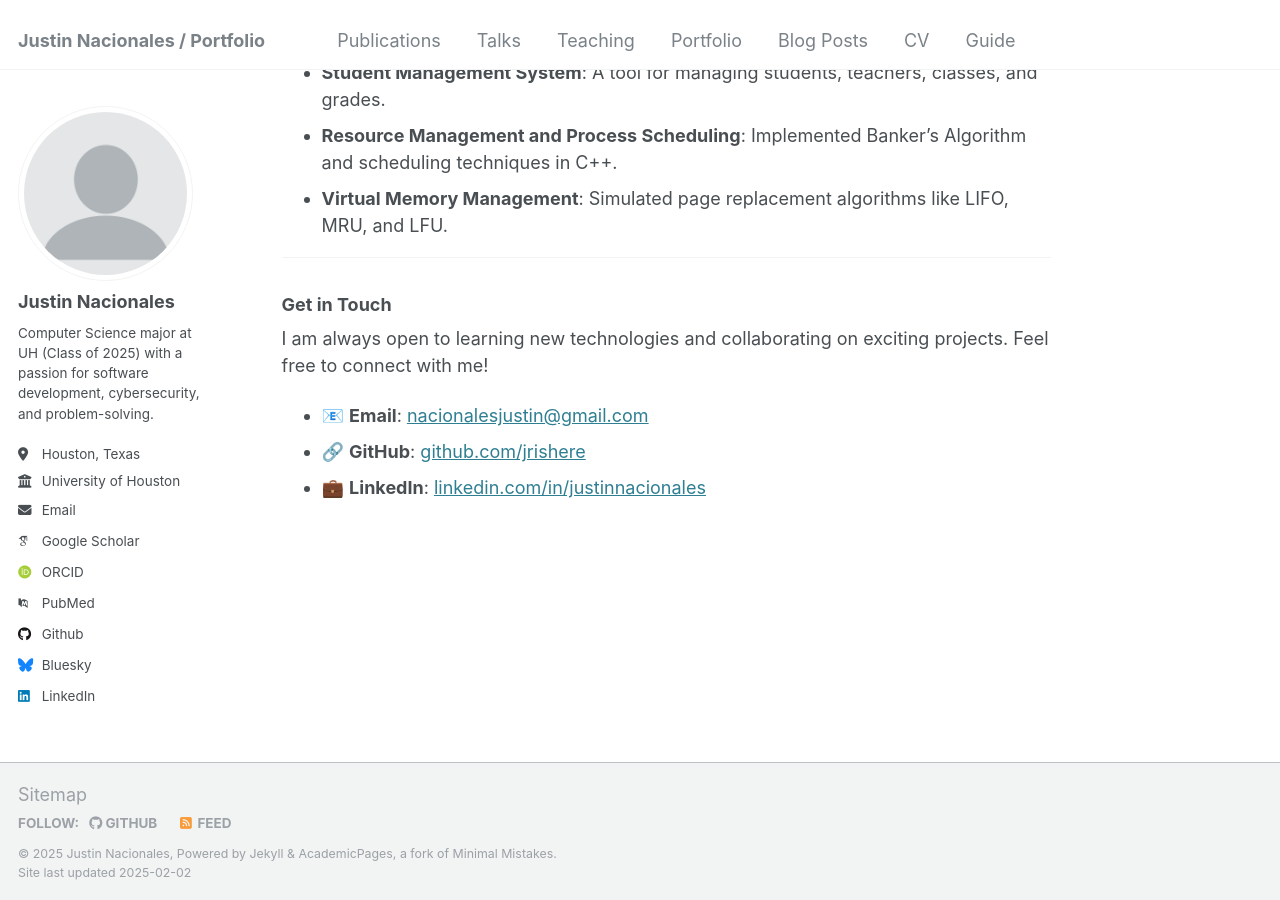
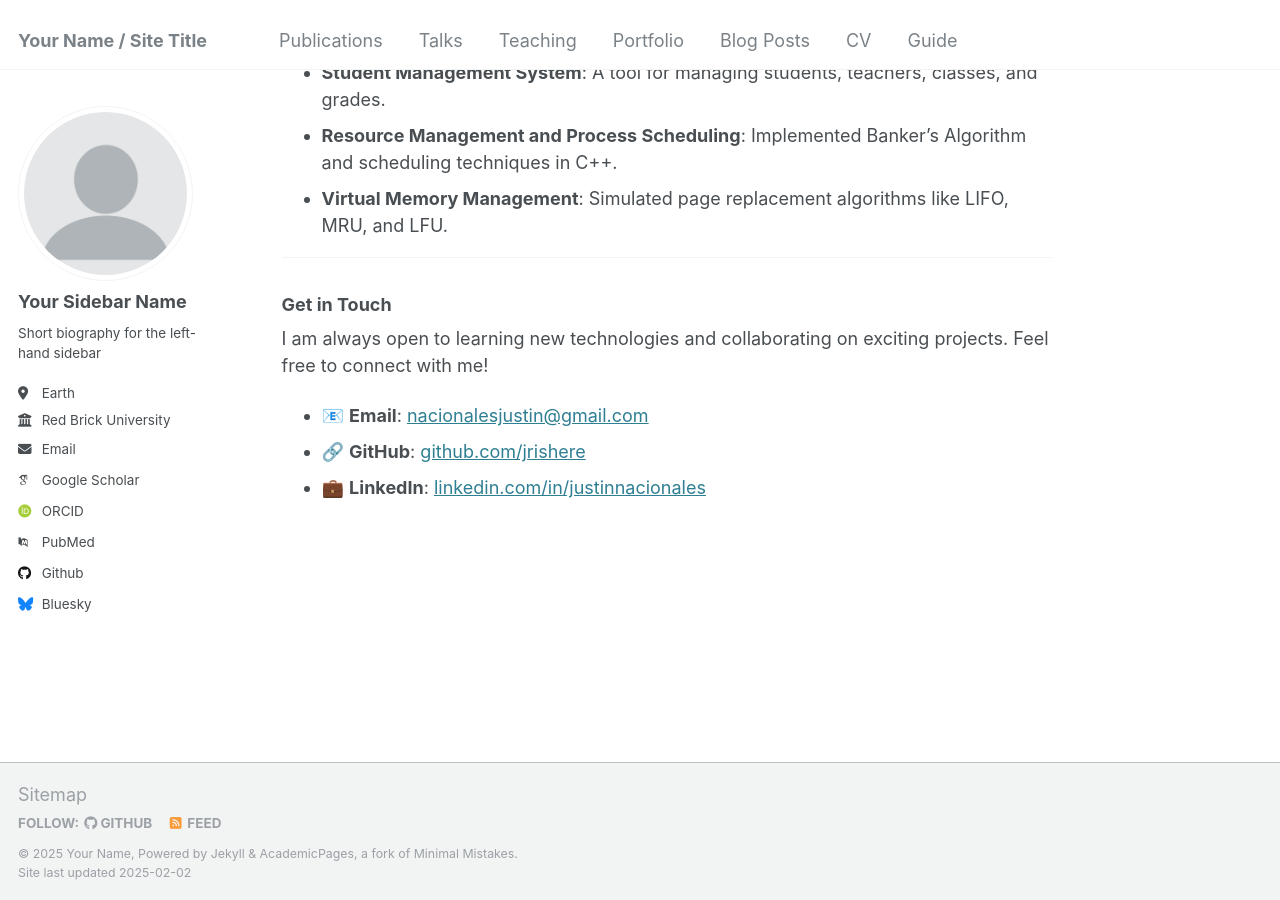
Before and after one commit to jrishere/portfolio, a Jekyll site: the page built from _pages/about.md, in a window 1280 px wide and 900 px high, scrolled down 957 px. Built offline with Jekyll 4.4.1, drawn with Linux system fonts in a browser that asks for light colours; some web fonts are replaced.

Commit message:
Update _config.yml

```diff
--- a/_config.yml
+++ b/_config.yml
@@ -8,13 +8,14 @@
 
 # Basic Site Settings
 locale                   : "en-US"
-title                    : "Justin Nacionales / Portfolio"
+site_theme               : "default"
+title                    : "Your Name / Site Title"
 title_separator          : "-"
-name                     : &name "Justin Nacionales"
-description              : &description "Computer Science major at UH (Class of 2025) with a passion for software development, cybersecurity, and problem-solving."
-url                      : https://jrishere.github.io # the base hostname & protocol for your site e.g. "https://[your GitHub username].github.io"
+name                     : &name "Your Name"
+description              : &description "personal description"
+url                      : https://academicpages.github.io # the base hostname & protocol for your site e.g. "https://[your GitHub username].github.io"
 baseurl                  : "" # the subpath of your site, e.g. "/blog"
-repository               : "portfolio/jrishere.github.io"
+repository               : "academicpages/academicpages.github.io"
 
 # Site Author - The following control what appear as part of the author content on the side bar.
 #               If a field is blank the icon and link will not appear, otherwise it will be shown.
@@ -22,21 +23,21 @@ repository               : "portfolio/jrishere.github.io"
 author:
   # Biographic information
   avatar           : "profile.png"
-  name             : "Justin Nacionales"
+  name             : "Your Sidebar Name"
   pronouns         : # example: "she/her"
-  bio              : "Computer Science major at UH (Class of 2025) with a passion for software development, cybersecurity, and problem-solving."
-  location         : "Houston, Texas"
-  employer         : "University of Houston"
+  bio              : "Short biography for the left-hand sidebar"
+  location         : "Earth"
+  employer         : "Red Brick University"
   uri              : # URL
-  email            : "justinnacionales21@gmail.com"
+  email            : "none@example.org"
 
-  # Links to Academic Websites
+  # Academic websites
   arxiv            : # URL - Update with the correct link to your profile
-  googlescholar    : ""
+  googlescholar    : "https://scholar.google.com/citations?user=PS_CX0AAAAAJ"
   impactstory      : # URL
-  orcid            : ""
+  orcid            : "http://orcid.org/yourorcidurl"
   semantic         : # URL
-  pubmed           : ""
+  pubmed           : "https://www.ncbi.nlm.nih.gov/pubmed/?term=john+snow"
   researchgate     : # URL
   scopus           : # URL
 
@@ -44,12 +45,12 @@ author:
   bitbucket        : # Username - Update with your username on the site
   codepen          : # Username
   dribbble         : # Username
-  github           : "jrishere"
+  github           : "academicpages"
   kaggle           : # Username
   stackoverflow    : # User number or user number and name (i.e., use "1" or "1/jeff-atwood")
 
   # Social media
-  bluesky          : "" # Replace this with you Bluesky username
+  bluesky          : "bsky.app" # Replace this with you Bluesky username
   facebook         : # Username
   flickr           : # Username
   foursquare       : # Username
@@ -58,7 +59,7 @@ author:
   keybase          : # Username
   instagram        : # Username
   lastfm           : # Username
-  linkedin         : "https://www.linkedin.com/in/justinnacionales/"
+  linkedin         : # Username
   mastodon         : # URL
   medium           : # URL
   pinterest        : # Username
@@ -73,10 +74,6 @@ author:
   xing             : # Username
   youtube          : # Username
   zhihu            : # Username
-
-  # Links to Education and Resume
-  university_link  : "https://www.cs.uh.edu"
-  resume           : "assets/resume.pdf"  # Resume in PDF format
 
 # Publication Category - The following the list of publication categories and their headings
 publication_category:
@@ -148,11 +145,11 @@ social:
   links: # An array of links to social media profiles
 
 
-# Analytics - Google Analytics Tracking ID
+# Analytics
 analytics:
-  provider               :  "google"
+  provider               :  "false" # false (default), "google", "google-universal", "google-analytics-4", "custom"
   google:
-    tracking_id          : "G-CYH3Q22W7N" # Your Google Analytics Measurement ID
+    tracking_id          :
 
 
 # Reading Files
@@ -343,6 +340,14 @@ tag_archive:
 #   layouts:
 #     category: archive-taxonomy
 #     tag: archive-taxonomy
-#     category_fallback: false
-#     tag_fallback: false
-#   add_permalink: true
+#   permalinks:
+#     category: /categories/:name/
+#     tag: /tags/:name/
+
+
+# HTML Compression
+# - http://jch.penibelst.de/
+compress_html:
+  clippings: all
+  ignore:
+    envs: development
```
